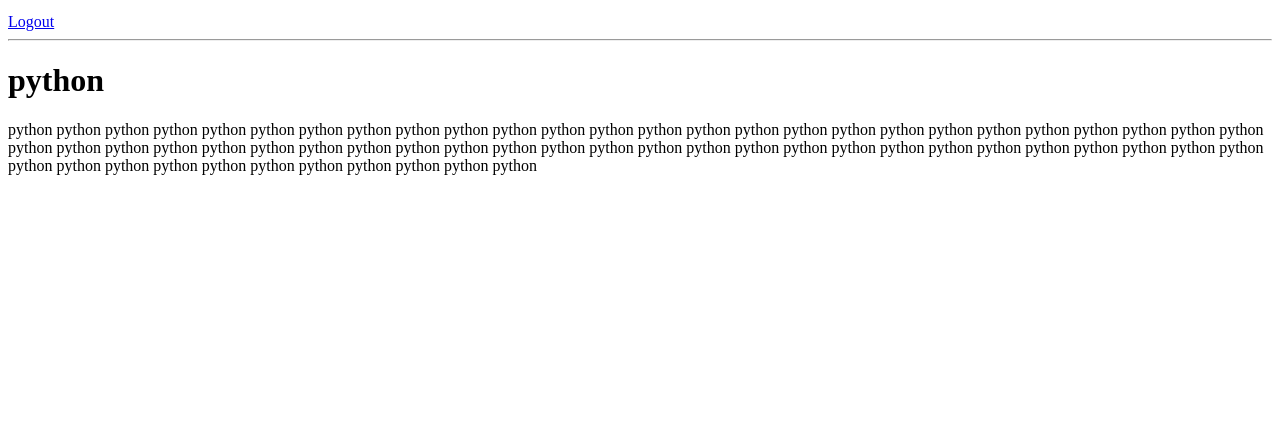
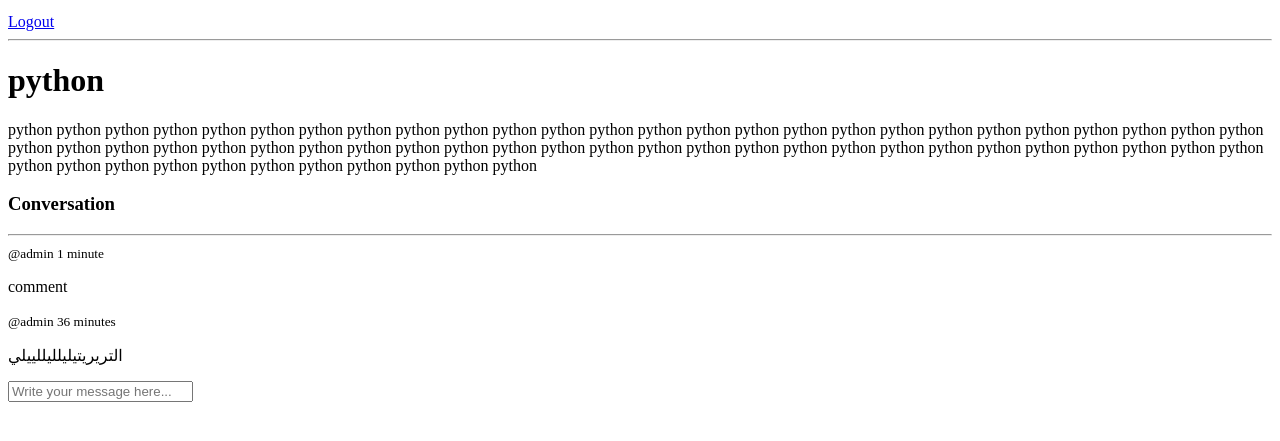
Before and after one commit to omarhashy/StudyBud, a Django app: page /room/15/ in a window 1280 px wide. Shown: the part 138-579 px from the top of the page. Run offline with Django 5.2, Linux system fonts and the light colour scheme; a user stored in the database is signed in; data comes from the database, SQL or seed files in the repository; both versions use the stored data as it was after the commit.

Commit message:
adding comments section

```diff
--- a/base/templates/base/room.html
+++ b/base/templates/base/room.html
@@ -3,7 +3,22 @@
 <p>{{room.description}}</p>
 
 <div class="comment-wrapper">
-
+  <h3>Conversation</h3>
+  <hr />
+  {% for message in room_messages %}
+  <div>
+    <small>@{{message.user}} {{message.created|timesince}}</small>
+    <p>{{message.body}}</p>
+  </div>
+  {% endfor %}
 </div>
 
+{% if request.user.is_authenticated %}
+<div class="comment-form">
+  <form method="POST" action="">
+    {% csrf_token %}
+    <input type = "text" name = "body" placeholder = "Write your message here...">
+</form>
+</div>
+{% endif %}
 {% endblock content %}
--- a/base/views.py
+++ b/base/views.py
@@ -1,6 +1,6 @@
 from django.shortcuts import render, redirect
 from django.http import HttpResponse
-from .models import Room, Topic
+from .models import Room, Topic, Message
 from .forms import RoomForm
 from django.db.models import Q
 from django.contrib.auth.models import User
@@ -86,7 +86,18 @@ def home(request):
 
 def room(request, pk):
     room = Room.objects.get(id=pk)
+    messages = room.message_set.all().order_by("-created")
+
+    if request.method == "POST":
+        message = Message.objects.create(
+            user=request.user,
+            room=room,
+            body=request.POST.get("body"),
+        )
+        return redirect("room",pk = room.id)
+
     context = {
+        "room_messages": messages,
         "room": room,
     }
     return render(request, "base/room.html", context)
```
Also changed, not shown: db.sqlite3.
